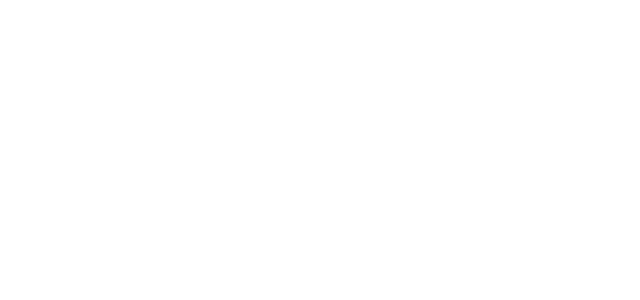
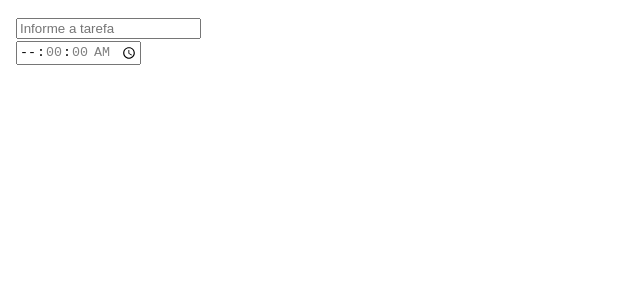
Before and after one commit to KlarcAP/Atividade---Adelito, a React (Create React App) app: page / in a window 1280 px wide. Shown: the top 300 px of the page, without its empty margins (0-640 px from the left). Built offline with nearby package versions, Linux system fonts and the light colour scheme; the HTML template or start-up script is replaced by a standard one.

Commit message:
1 file modified

```diff
--- a/src/App.tsx
+++ b/src/App.tsx
@@ -3,10 +3,9 @@
 import Formulario from './componentes/formulário/form';
 
 function App() {
-  return
-  <div>
-      <Formulario />
-  </div>
+  return(
+    <Formulario/>
+  )
 
 }
 
```
